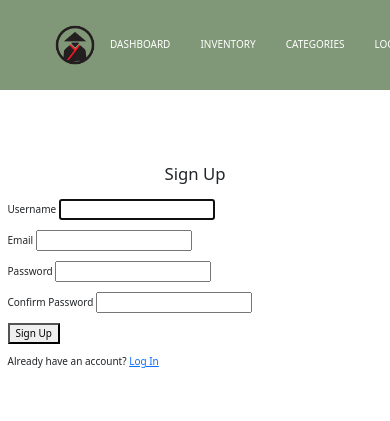
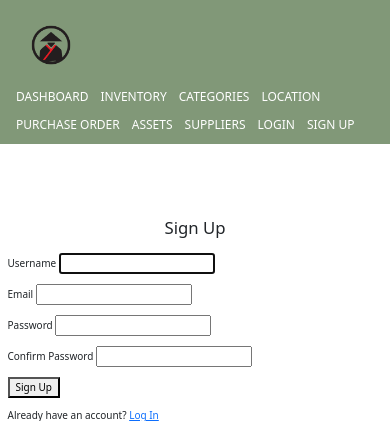
Before and after one commit to MarcoPhilip/sam-arize, a Django app: page /signup/ in a window 390 px wide; the page is wider, and only the part inside the window is pictured. Shown: the top 421 px of that part. Run offline with Django 5.2, Linux system fonts and the light colour scheme.

Commit message:
base html revised

```diff
--- a/main_app/static/css/base/base.css
+++ b/main_app/static/css/base/base.css
@@ -1,6 +1,6 @@
 html {
   box-sizing: border-box;
-  height: 100%;
+  height: auto;
 }
 
 *, *::before, *::after {
@@ -10,7 +10,7 @@ html {
   font-size: 62.5%;
 }
 
-body{
+body {
   margin: 0;
   font-family: sans-serif;
   height: 100%;
@@ -22,7 +22,6 @@ body{
 header {
   background-color: #819878;
   flex: 0 0 auto;
-
 }
 
 .header-content {
@@ -32,7 +31,7 @@ header {
   padding: 10px 40px;
 }
 
-.header-content img{
+.header-content img {
   width: 70px;
   height: auto;
 }
@@ -56,13 +55,14 @@ nav li {
   display: block;
 }
 
-nav a, nav a:visited {
+nav a,
+nav a:visited {
   color: #fff;
   text-decoration: none;
   text-transform: uppercase;
 }
 
-nav a:hover   {
+nav a:hover {
   color: #45da5b;
 }
 
@@ -70,6 +70,7 @@ main {
   padding-block: 2.4rem;
   flex: 1 0 auto;
 }
+
 footer {
   background-color: #322d2d;
   color: white;
@@ -80,9 +81,12 @@ footer {
   margin-top: 0;
 }
 
-
-.card { border-radius: 10px; }
-.card-header { font-weight: 600; }
+.card {
+  border-radius: 10px;
+}
+.card-header {
+  font-weight: 600;
+}
 
 .logout {
   background: none;
@@ -99,3 +103,38 @@ footer {
 .logout:hover {
   color: #45da5b;
 }
+
+@media (max-width: 1280px) {
+  nav ul {
+    gap: 2rem;
+    font-size: 1.4rem;
+  }
+}
+
+@media (max-width: 1024px) {
+  .header-content {
+    flex-wrap: wrap;
+    row-gap: 8px;
+  }
+  nav ul {
+    flex-wrap: wrap;
+    white-space: normal;
+    gap: 1.2rem 1.6rem;
+    font-size: 1.3rem;
+  }
+}
+
+
+@media (max-width: 720px) {
+  .header-content {
+    padding: 10px 16px;
+  }
+  nav {
+    width: 100%;
+  }
+  nav ul {
+    justify-content: flex-start;
+    gap: 1rem 1.2rem;
+    font-size: 1.2rem;
+  }
+}
--- a/main_app/templates/base.html
+++ b/main_app/templates/base.html
@@ -5,7 +5,6 @@
 <head>
     <meta charset="UTF-8">
     <meta name="viewport" content="width=device-width, initial-scale=1.0">
-
 
     <link rel="icon" type="image/png" href="{% static 'images/samarize-favicon.png' %}">
     <link rel="shortcut icon" type="image/png" href="{% static 'images/samarize-favicon.png' %}">
@@ -15,8 +14,13 @@
     <title>{% block title %} Samarize {% endblock %} </title>
 
     <link href="https://cdn.jsdelivr.net/npm/bootstrap@5.3.3/dist/css/bootstrap.min.css" rel="stylesheet">
-{% load static %}
-<link rel="stylesheet" href="{% static 'css/app.css' %}">
+
+    <script src="https://cdn.jsdelivr.net/npm/bootstrap@5.3.3/dist/js/bootstrap.bundle.min.js"></script>
+
+    <script src="https://cdn.jsdelivr.net/npm/chart.js@4.4.1/dist/chart.umd.min.js"></script>
+
+    {% load static %}
+    <link rel="stylesheet" href="{% static 'css/app.css' %}">
 
     {% block head %}
     {% endblock %}
@@ -58,10 +62,6 @@
         {% endblock %}
     </main>
 
-<script src="https://cdn.jsdelivr.net/npm/bootstrap@5.3.3/dist/js/bootstrap.bundle.min.js"></script>
-
-<script src="https://cdn.jsdelivr.net/npm/chart.js@4.4.1/dist/chart.umd.min.js"></script>
-
     <footer>
         <p>COPYRIGHT @ 2025</p>
     </footer>
```
Lines whose indentation alone changed are shown as unchanged.
